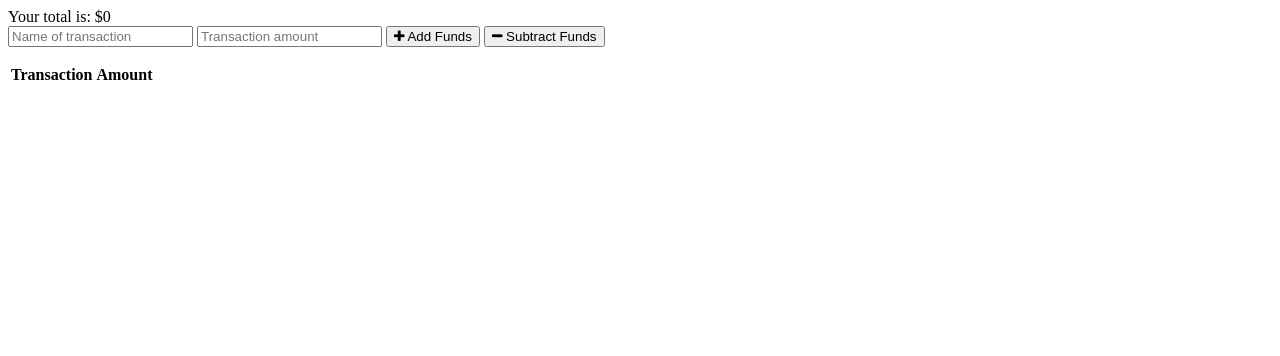
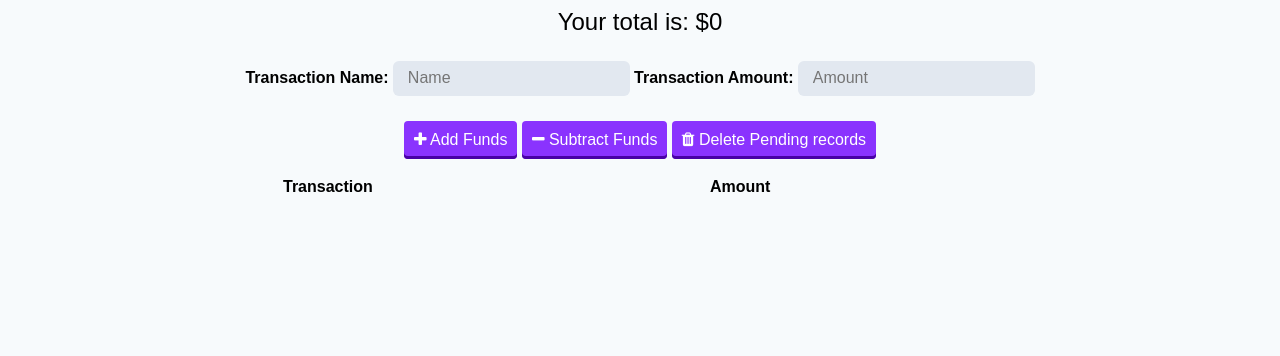
Before and after one commit to cas81695/Budget-Tracker, a website: page public/index.html in a window 1280 px wide. Drawn offline with nearby package versions, Linux system fonts and the light colour scheme; no server answers.

Commit message:
edits in index.html to add service worker and manifest

```diff
--- a/public/index.html
+++ b/public/index.html
@@ -1,30 +1,43 @@
 <!DOCTYPE html>
 <html lang="en">
   <head>
-  <meta charset="UTF-8">
-  <meta name="viewport" content="width=device-width, initial-scale=1.0">
-  <meta http-equiv="X-UA-Compatible" content="ie=edge">
-  <meta name="theme-color" content="#317EFB">
-  <link rel="shortcut icon" href="icons/icon-192x192.png" type="image/x-icon">
+    <meta charset="UTF-8" />
+    <meta name="viewport" content="width=device-width, initial-scale=1.0" />
+    <meta http-equiv="X-UA-Compatible" content="ie=edge" />
+    <meta name="theme-color" content="#317EFB" />
+    <link rel="manifest" href="manifest.webmanifest">
 
-  <link rel="stylesheet" href="https://stackpath.bootstrapcdn.com/font-awesome/4.7.0/css/font-awesome.min.css">
-  <link rel="stylesheet" href="styles.css">
-
+    <link
+      rel="stylesheet"
+      href="https://stackpath.bootstrapcdn.com/font-awesome/4.7.0/css/font-awesome.min.css"
+    />
+    <link rel="stylesheet" href="/style.css" />
     <title>Budget Tracker</title>
   </head>
   <body>
     <div class="wrapper">
       <div class="total">
-      <div class="total">Your total is: $<span id="total">0</span></div>
+        <div>Your total is: $<span id="total">0</span></div>
       </div>
 
-    <div class="form">
-      <input type="text" id="t-name" placeholder="Name of transaction" />
-      <input type="number" min="0" id="t-amount" placeholder="Transaction amount" />
-      <button id="add-btn"><i class="fa fa-plus buttons"></i> Add Funds</button>
-      <button id="sub-btn"><i class="fa fa-minus"></i> Subtract Funds</button>
-      <p class="error"></p>
+      <form>
+        <label for="t-name">Transaction Name:</label>
+        <input type="text" id="t-name" placeholder="Name" />
+
+        <label for="t-amount">Transaction Amount:</label>
+        <input type="number" min="0" id="t-amount" placeholder="Amount" />
+
+        <div class="transaction-buttons">
+          <button id="add-btn"><i class="fa fa-plus"></i> Add Funds</button>
+          <button id="sub-btn">
+            <i class="fa fa-minus"></i> Subtract Funds
+          </button>
+          <button id="del-btn">
+            <i class="fa fa-trash"></i> Delete Pending records
+          </button>
         </div>
+        <p role="alert" class="error"></p>
+      </form>
 
       <div class="transactions">
         <table>
@@ -32,16 +45,25 @@
             <th>Transaction</th>
             <th>Amount</th>
           </thead>
-        <tbody id="tbody">
-
-        </tbody>
+          <tbody id="tbody"></tbody>
         </table>
       </div>
 
-    <canvas id="myChart"></canvas>
+      <canvas id="my-chart"></canvas>
     </div>
 
     <script src="https://cdn.jsdelivr.net/npm/chart.js@2.8.0"></script>
-  <script src="index.js"></script>
+    <script src="/db.js"></script>
+    <script src="/index.js"></script>
+
+    <script>
+      if ("serviceWorker" in navigator) {
+        window.addEventListener("load", () => {
+          navigator.serviceWorker.register("service-worker.js").then(reg => {
+            console.log("We found your service worker file!", reg);
+          });
+        });
+      }
+    </script>
   </body>
 </html>
```
Lines whose indentation alone changed are shown as unchanged.
